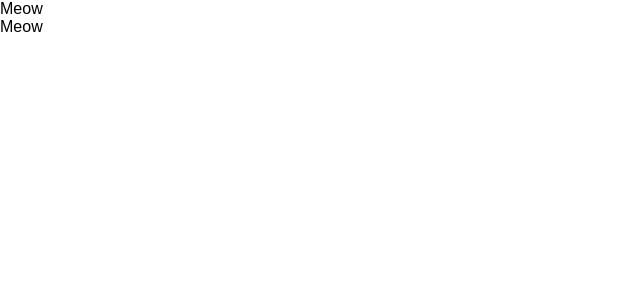
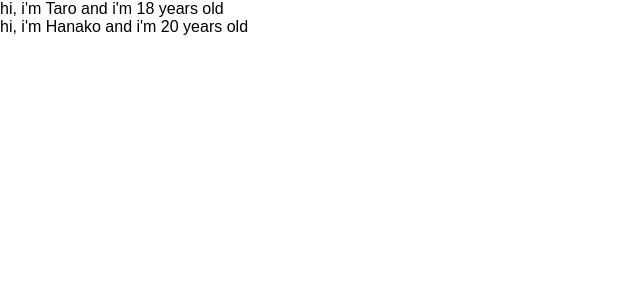
Before and after one commit to aki-nami/udemy-react, a React (Create React App) app: page / in a window 1280 px wide. Shown: the top 300 px of the page, without its empty margins (0-640 px from the left). Built offline with nearby package versions, Linux system fonts and the light colour scheme.

Commit message:
learn props

```diff
--- a/src/App.js
+++ b/src/App.js
@@ -1,28 +1,22 @@
 import React from 'react';
 
-/*
-class App extends Component {
-  render() {
-    return (
-      <React.Fragment>
-        <label htmlFor="bar">bar</label>
-        <input type="text" onChange={() => {console.log("I clicked")}} />
-      </React.Fragment>
-    )
-  }
-}
-*/
-
 const App = () => {
+  const profiles = [
+    { name: "Taro", age: 18},
+    { name: "Hanako", age: 20}
+  ]
   return (
     <div>
-      <Cat />
-      <Cat />
+      {
+        profiles.map((profile, index) => {
+          return <User name={profile.name} age={profile.age} key={index} />
+        })
+      }
     </div>
   )
 }
 
-const Cat = () => {
-  return <div>Meow</div>
+const User = (props) => {
+  return <div>hi, i'm {props.name} and i'm {props.age} years old</div>
 }
 export default App;
```
